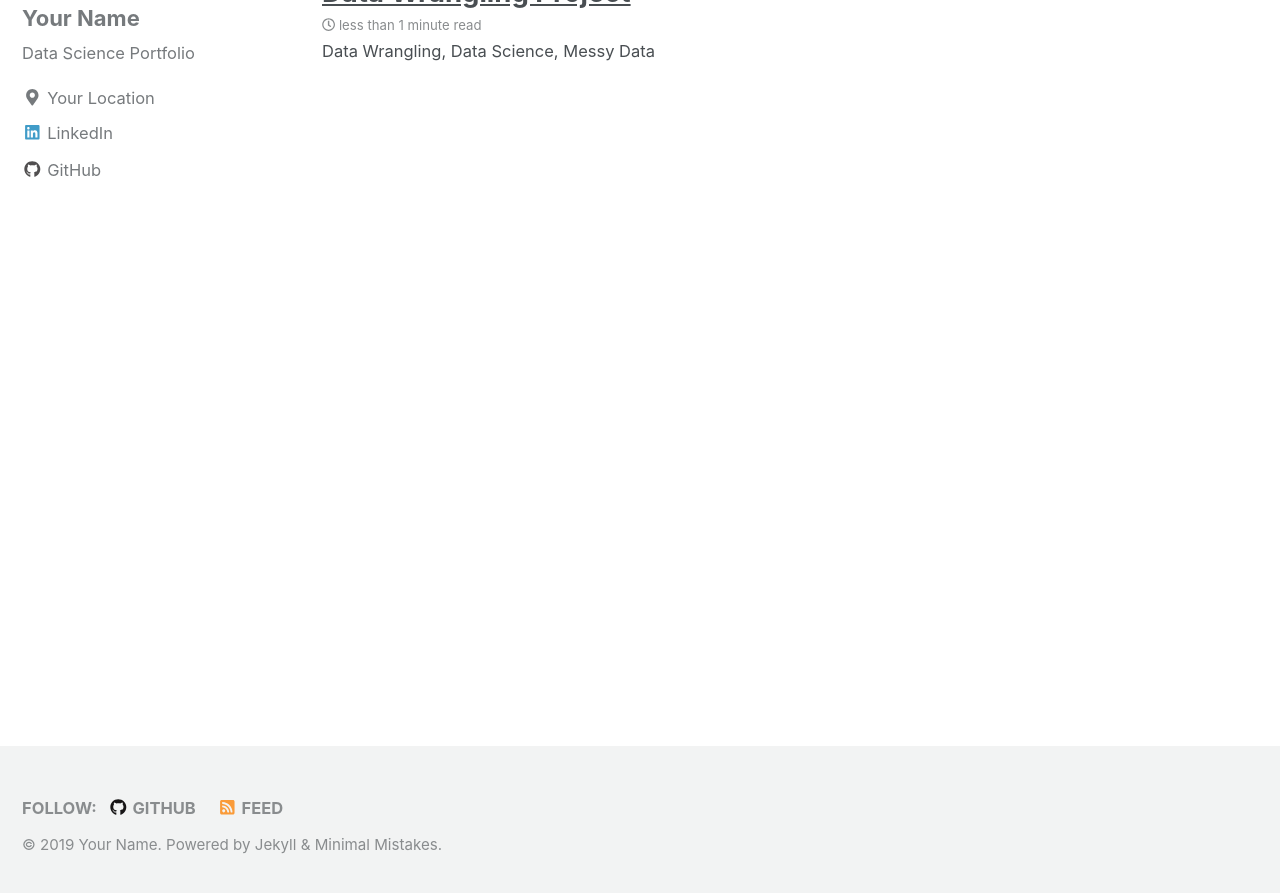
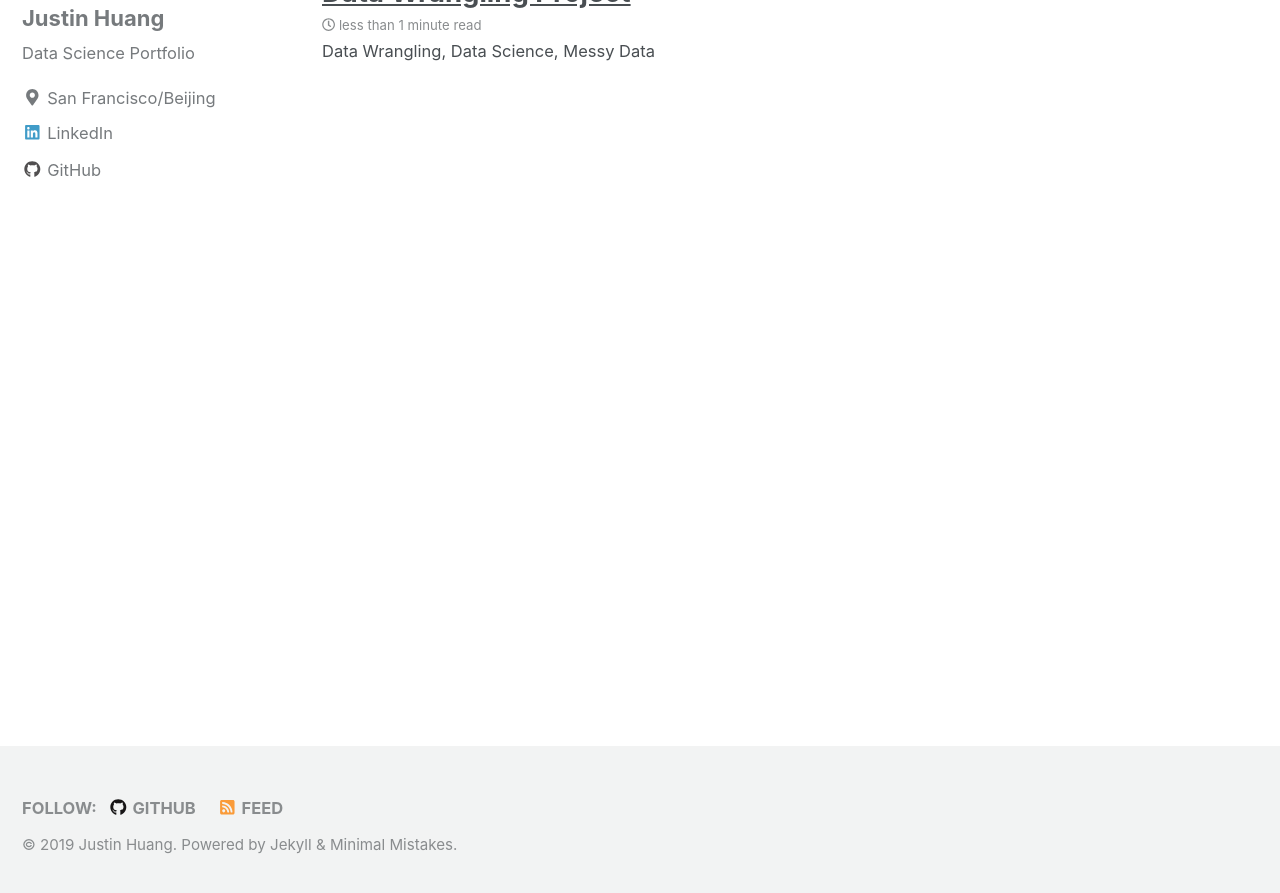
Before and after one commit to jvhuang1786/jvhuang1786.github.io, a Jekyll site: the page built from index.html, in a window 1280 px wide and 900 px high, scrolled down 760 px. Shown: the top 893 px of the window. Built offline with Jekyll 4.4.1, drawn with Linux system fonts in a browser that asks for light colours; nearby versions of some CDN libraries; the list of posts is cut into pages by our own code; some of the changed text lies outside the part shown.

Commit message:
new github

```diff
--- a/_config.yml
+++ b/_config.yml
@@ -9,9 +9,9 @@
 
 # Site Settings
 locale                   : "en-US"
-title                    : "Your Name"
+title                    : "Justin Huang"
 title_separator          : "-"
-name                     : "Your Name"
+name                     : "Justin Huang"
 description              : "Data Science Portfolio"
 url                      : # the base hostname & protocol for your site e.g. "https://mmistakes.github.io"
 baseurl                  : # the subpath of your site, e.g. "/blog"
@@ -84,10 +84,10 @@
 
 # Site Author
 author:
-  name             : "Your Name"
+  name             : "Justin Huang"
   avatar           : "/images/bio-pic-2.jpg" # path of avatar image, e.g. "/assets/images/bio-photo.jpg"
   bio              : "Data Science Portfolio"
-  location         : "Your Location"
+  location         : "San Francisco/Beijing"
   email            :
   uri              :
   home             : # null (default), "absolute or relative url to link to author home"
@@ -97,13 +97,13 @@
   flickr           :
   facebook         :
   foursquare       :
-  github           : "Your Github"
+  github           : "https://github.com/jvhuang1786/DSCcareertrack"
   gitlab           :
   google_plus      :
   keybase          :
   instagram        :
   lastfm           :
-  linkedin         : "dataoptimal" # "john-doe-12345678" (the last part of your profile url, e.g. https://www.linkedin.com/in/john-doe-12345678)
+  linkedin         : "https://www.linkedin.com/in/justinvhuang/" # "john-doe-12345678" (the last part of your profile url, e.g. https://www.linkedin.com/in/john-doe-12345678)
   pinterest        :
   soundcloud       :
   stackoverflow    : # "123456/username" (the last part of your profile url, e.g. https://stackoverflow.com/users/123456/username)
```
